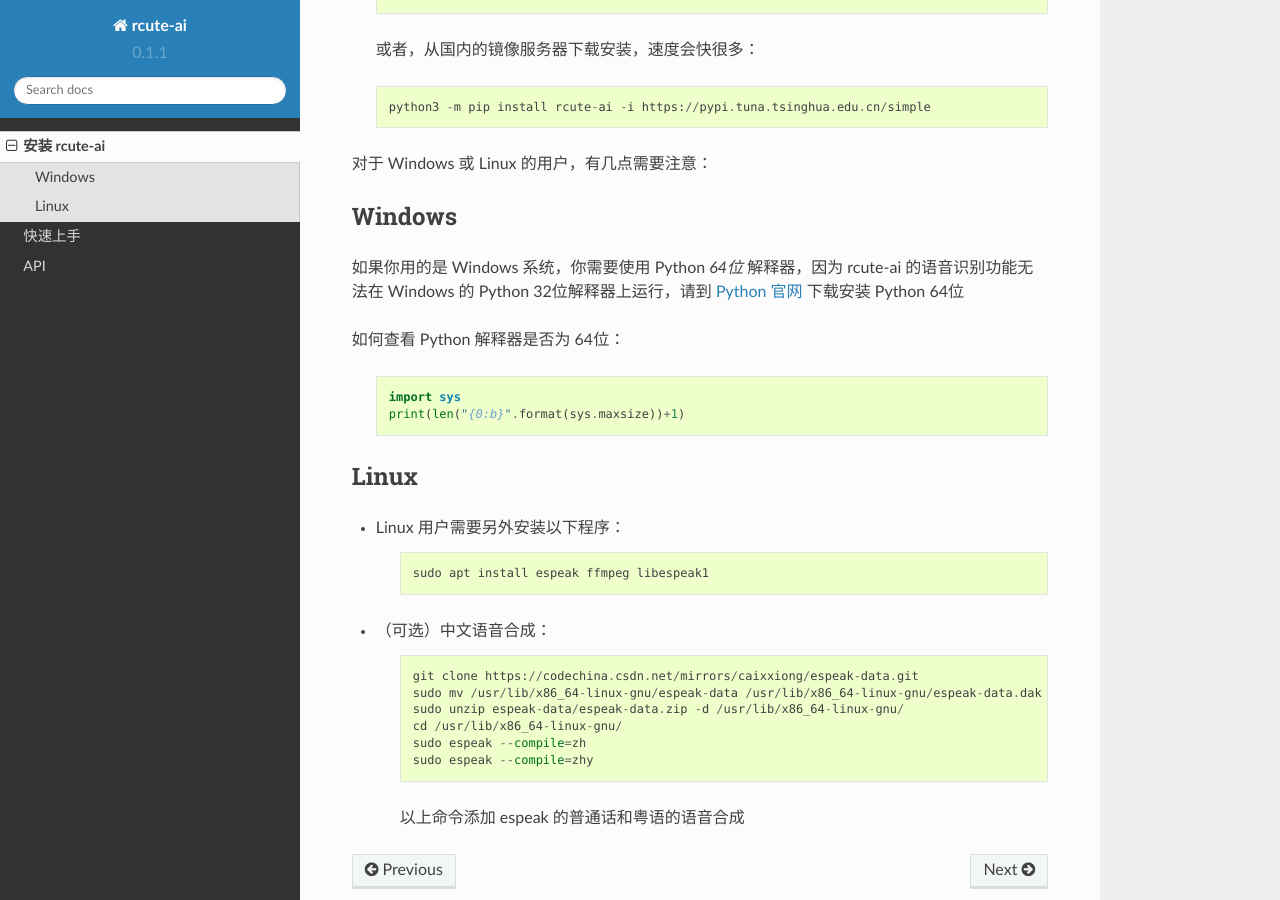
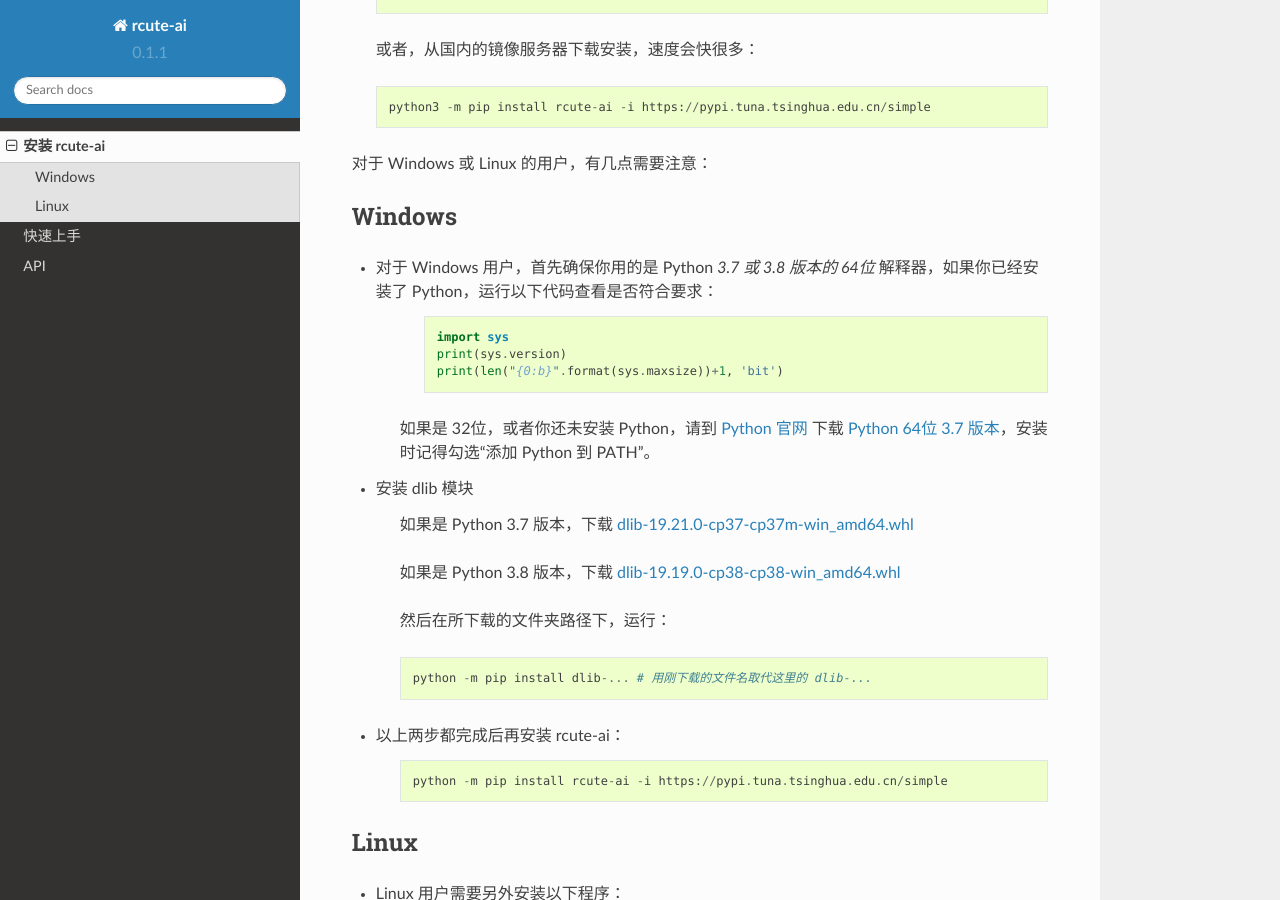
Before and after one commit to r-cute/rcute-ai, a Sphinx documentation site: the page built from docs/source/installation.rst, in a window 1280 px wide and 900 px high, scrolled down 245 px. Built offline with Sphinx 7.4.7 and the Read the Docs theme 2.0.0, drawn with Linux system fonts in a browser that asks for light colours.

Commit message:
add dlib for win in docs

```diff
--- a/docs/source/api/TTS.rst
+++ b/docs/source/api/TTS.rst
@@ -1,5 +1,8 @@
 rcute_ai.TTS
 ========================
 
-.. autoclass:: rcute_ai.TTS
+.. autoclass:: rcute_ai.tts_espeak.TTS
    :members:
+
+.. autoclass:: rcute_ai.tts_pyttsx3.TTS
+   :members:
--- a/docs/source/installation.rst
+++ b/docs/source/installation.rst
@@ -18,14 +18,35 @@
 Windows
 ++++++++++
 
-如果你用的是 Windows 系统，你需要使用 Python *64位* 解释器，因为 rcute-ai 的语音识别功能无法在 Windows 的 Python 32位解释器上运行，请到 `Python 官网 <https://python.org>`_ 下载安装 Python 64位
+* 对于 Windows 用户，首先确保你用的是 Python *3.7 或 3.8 版本的 64位* 解释器，如果你已经安装了 Python，运行以下代码查看是否符合要求：
 
-如何查看 Python 解释器是否为 64位：
+        .. code::
+
+            import sys
+            print(sys.version)
+            print(len("{0:b}".format(sys.maxsize))+1, 'bit')
+
+    如果是 32位，或者你还未安装 Python，请到 `Python 官网 <https://python.org>`_ 下载 `Python 64位 3.7 版本 <https://www.python.org/ftp/python/3.7.9/python-3.7.9-amd64.exe>`_，安装时记得勾选“添加 Python 到 PATH”。
+
+* 安装 dlib 模块
+
+    如果是 Python 3.7 版本，下载 `dlib-19.21.0-cp37-cp37m-win_amd64.whl <https://cdn.jsdelivr.net/gh/vivekmathema/Dlib19.2.1_windows/dlib-19.21.0-cp37-cp37m-win_amd64.whl>`_
+
+    如果是 Python 3.8 版本，下载 `dlib-19.19.0-cp38-cp38-win_amd64.whl <https://cdn.jsdelivr.net/gh/pratyusa98/face-recognition_dlib_library/face-recognition_dlib_library/dlib-19.19.0-cp38-cp38-win_amd64.whl>`_
+
+    然后在所下载的文件夹路径下，运行：
 
     .. code::
 
-        import sys
-        print(len("{0:b}".format(sys.maxsize))+1)
+        python -m pip install dlib-... # 用刚下载的文件名取代这里的 dlib-...
+
+* 以上两步都完成后再安装 rcute-ai：
+
+    .. code::
+
+        python -m pip install rcute-ai -i https://pypi.tuna.tsinghua.edu.cn/simple
+
+
 
 
 Linux
```
Also changed, not shown: rcute_ai/__init__.py (+5 -2 lines), 2 other files.
